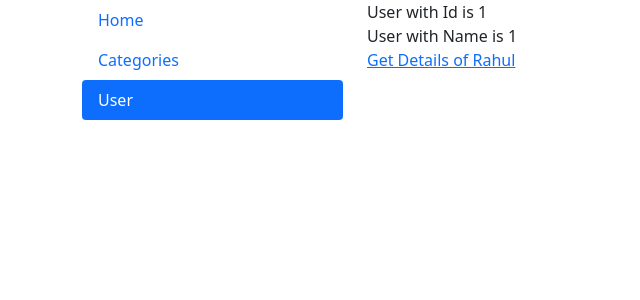
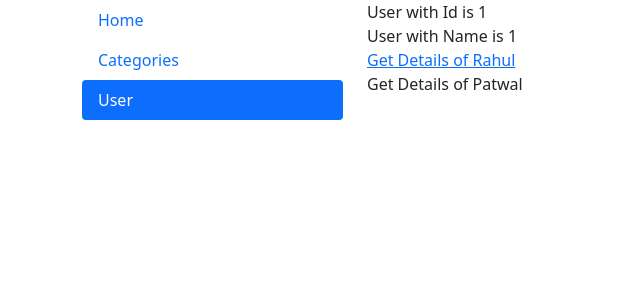
Before and after one commit to Patwalrahul3/angular-routing, an Angular app: page /users/1/1 in a window 1280 px wide. Shown: the top 300 px of the page, without its empty margins (0-640 px from the left). Built offline with nearby package versions, Linux system fonts and the light colour scheme.

Commit message:
passing queryparameter and fragment to the url route and templae

```diff
--- a/src/app/user/user.component.html
+++ b/src/app/user/user.component.html
@@ -8,5 +8,13 @@
 </div>
 
 <div>
-    <a [routerLink]="['/users', 1, 'rahul']">Get Details of Rahul</a>
+    <a [routerLink]="['/users', 1, 'rahul']"
+    [queryParams]="{page: 1, search: 'simran'}"
+    [fragment]="'load'"
+    >Get Details of Rahul</a>
 </div>
+
+
+<div>
+    <a (click)="getDetailPatwal()" >Get Details of Patwal</a>
+</div>
--- a/src/app/user/user.component.ts
+++ b/src/app/user/user.component.ts
@@ -1,5 +1,5 @@
 import { Component, OnInit } from '@angular/core';
-import { ActivatedRoute, Params } from '@angular/router';
+import { ActivatedRoute, Params, Router } from '@angular/router';
 
 @Component({
   selector: 'app-user',
@@ -10,7 +10,7 @@ export class UserComponent implements OnInit {
 
   user! : {id: string; name: string}
 
-  constructor(private route: ActivatedRoute){
+  constructor(private route: ActivatedRoute, private router: Router){
 
   }
 
@@ -21,7 +21,6 @@ export class UserComponent implements OnInit {
   }
 
   this.route.params.subscribe((data:Params) =>{
-    console.log(data);
 
     this.user={
       id:  data['id'],
@@ -34,4 +33,14 @@ export class UserComponent implements OnInit {
 
 
 
+
+  getDetailPatwal(){
+    this.router.navigate(['/users','2','Patwal'], {
+      queryParams: {page: 1, search: 'patwal'},
+      fragment:'loading'
+    })
+  }
+
+
+
 }
```
